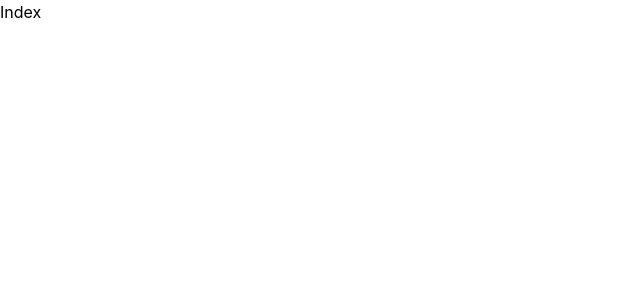
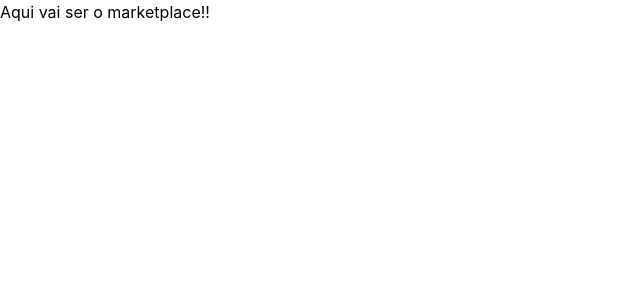
Before and after one commit to ederoliv/goeat, a React (Vite) app: page / in a window 1280 px wide. Shown: the top 300 px of the page, without its empty margins (0-640 px from the left). Built offline with nearby package versions, Linux system fonts and the light colour scheme.

Commit message:
feat: adding api.ts to set API default url

```diff
--- a/package.json
+++ b/package.json
@@ -12,6 +12,7 @@
   "dependencies": {
     "@tailwindcss/vite": "^4.2.1",
     "@tanstack/react-router": "^1.163.3",
+    "axios": "^1.13.6",
     "react": "^19.2.0",
     "react-dom": "^19.2.0"
   },
--- /dev/null
+++ b/src/config/api.ts
@@ -0,0 +1,5 @@
+import axios from "axios";
+
+export const api = axios.create({
+  baseURL: import.meta.env.VITE_API_BASE_URL,
+});
--- a/src/pages/IndexPage.tsx
+++ b/src/pages/IndexPage.tsx
@@ -1,7 +1,7 @@
 export function IndexPage() {
   return (
     <div>
-      <h1>Index</h1>
+      <h1>Aqui vai ser o marketplace!!</h1>
     </div>
   )
 }
--- a/src/pages/MenuPage.tsx
+++ b/src/pages/MenuPage.tsx
@@ -1,2 +1,10 @@
+
 export function MenuPage() {
-  return <div>MenuPage</div>}
+
+
+  return (
+    <div>
+      <h1>Menu</h1>
+    </div>
+  );
+}
```
Also changed, not shown: 1 other file (tests, documents, lock files or other folders).
